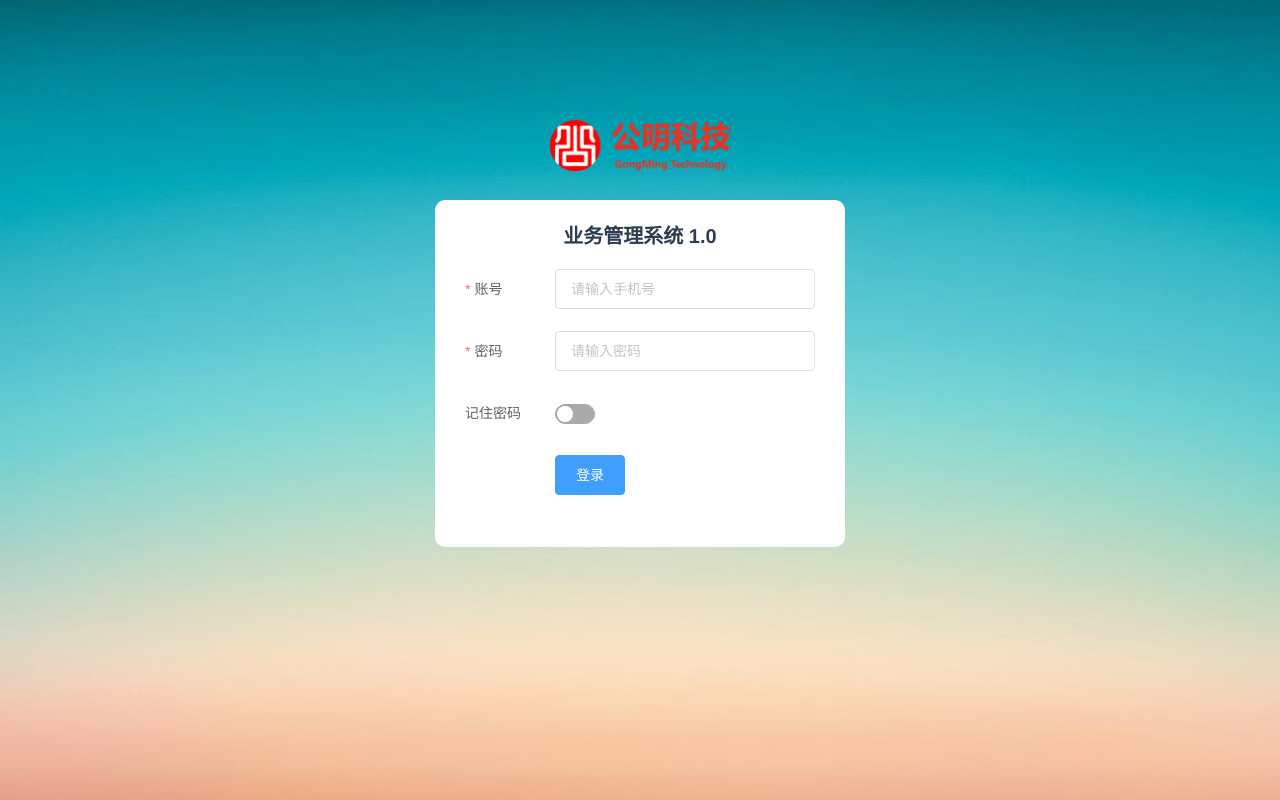
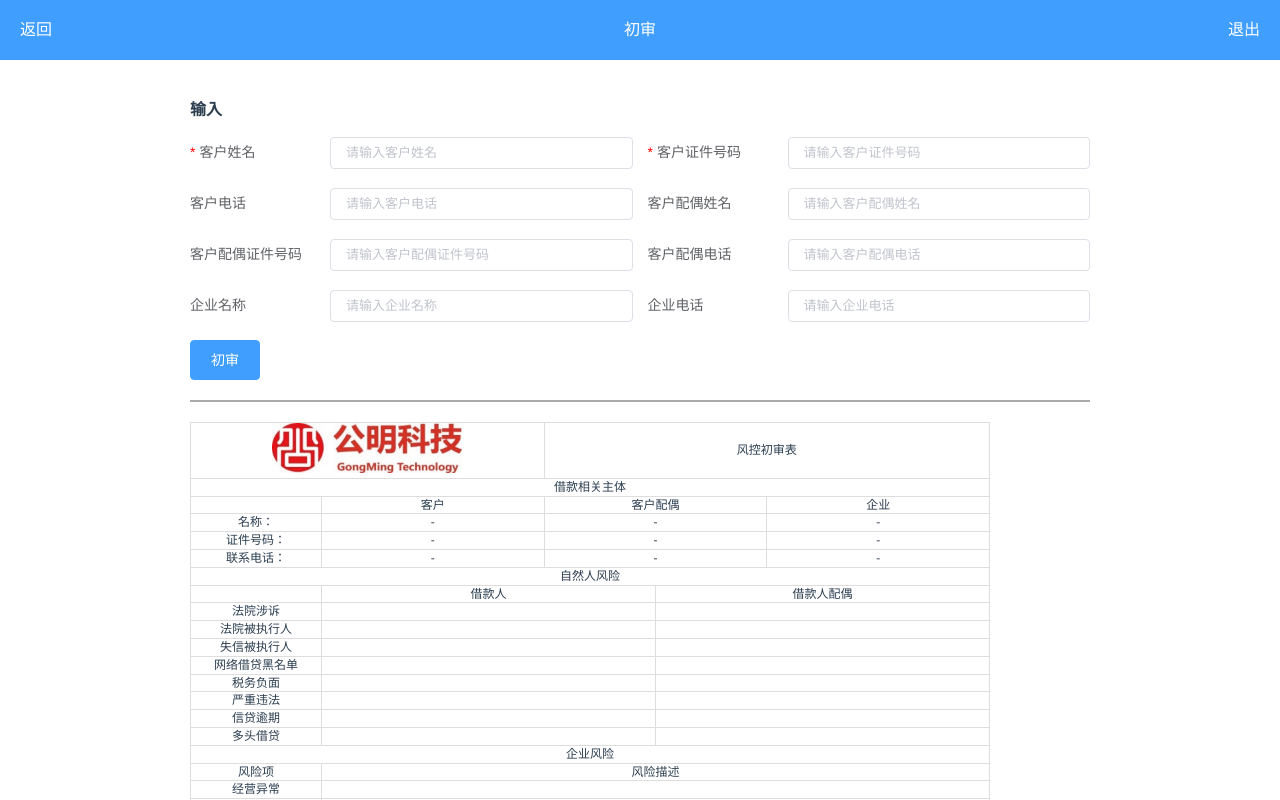
Before and after one commit to 3wot/vue-star-customer, a Vue app: page /#/firstCheck in a window 1280 px wide. Before the commit this address led to /#/. Built offline with nearby package versions, Linux system fonts and the light colour scheme.

Commit message:
Signed-off-by: 3wot <j1j2w3@163.com>

```diff
--- a/src/components/FirstCheck.vue
+++ b/src/components/FirstCheck.vue
@@ -5,33 +5,77 @@
 			<Header back="true" title="初审"></Header>
 
 			<el-main class="c-main">
+				<div class="sec">
+					<p class="main-title"><span class="span-title">输入</span></p>
+					<el-form :size="formSize" label-width="140px" label-position="left">
+						<el-row :gutter="15">
 
-				<div class="sec">
+							<el-col :span="12">
+								<el-form-item label="客户姓名" class="label-danger">
+									<el-input v-model="BorrowerName" placeholder="请输入客户姓名"></el-input>
+								</el-form-item>
+							</el-col>
+							<el-col :span="12">
+								<el-form-item label="客户证件号码" class="label-danger">
+									<el-input v-model="BorrowerIDNO" placeholder="请输入客户证件号码"></el-input>
+								</el-form-item>
+							</el-col>
+							<el-col :span="12">
+								<el-form-item label="客户电话">
+									<el-input v-model="BorrowerMobile" placeholder="请输入客户电话"></el-input>
+								</el-form-item>
+							</el-col>
 
-					<el-form :size="formSize" label-width="120px" label-position="left">
-						<el-row>
+							<el-col :span="12">
+								<el-form-item label="客户配偶姓名">
+									<el-input v-model="BorrowerSpouseName" placeholder="请输入客户配偶姓名"></el-input>
+								</el-form-item>
+							</el-col>
+							<el-col :span="12">
+								<el-form-item label="客户配偶证件号码">
+									<el-input v-model="BorrowerSpouseIDNO" placeholder="请输入客户配偶证件号码"></el-input>
+								</el-form-item>
+							</el-col>
+							<el-col :span="12">
+								<el-form-item label="客户配偶电话">
+									<el-input v-model="BorrowerSpouseMobile" placeholder="请输入客户配偶电话"></el-input>
+								</el-form-item>
+							</el-col>
+							<el-col :span="12">
+								<el-form-item label="企业名称">
+									<el-input v-model="CompanyName" placeholder="请输入企业名称"></el-input>
+								</el-form-item>
+							</el-col>
+							<!-- <el-col :span="12">
+								<el-form-item label="企业证件号码">
+									<el-input v-model="BorrowerMobile" placeholder="请输入企业证件号码"></el-input>
+								</el-form-item>
+							</el-col> -->
+							<el-col :span="12">
+								<el-form-item label="企业电话">
+									<el-input v-model="CompanyPhone" placeholder="请输入企业电话"></el-input>
+								</el-form-item>
+							</el-col>
 							<el-col :span="24">
 								<el-button class="pull-left" type="primary" @click="firstCheck">初审</el-button>
 								<span v-if="loading" class="loading"><i class="el-icon-loading"></i></span>
 							</el-col>
 						</el-row>
+
+
 					</el-form>
 				</div>
-
 				<div class="sec">
 					<!-- <p class="main-title"><span class="span-title">表格</span></p> -->
 					<table class="show-table show-table-sm" cellpadding="0" cellspacing="0" border="1">
 						<tbody>
 							<tr>
-								<td colspan="2" rowspan="2">
+								<td colspan="2">
 									<img class="header1" src="../../static/header1.png">
 								</td>
 								<td colspan="5">
 									<span>风控初审表</span>
 								</td>
-							</tr>
-							<tr>
-								<td colspan="5">编号:{{OrderNo || '-'}}</td>
 							</tr>
 							<tr>
 								<td colspan="7">借款相关主体</td>
@@ -207,21 +251,6 @@
 						</tbody>
 					</table>
 
-
-					<el-form :size="formSize" class="m-t-20" label-width="120px" label-position="left">
-						<el-row :gutter="15">
-
-							<el-col :span="24">
-								<el-form-item label="上传初审表" class="label-danger">
-									<ImgUpload :arr="FirstAuditionImageUrl" :arrc="C_FirstAuditionImageUrl" :max="1"></ImgUpload>
-								</el-form-item>
-							</el-col>
-						</el-row>
-					</el-form>
-				</div>
-
-				<div class="sec">
-					<el-button class="pull-left" type="primary" @click="sub">完成</el-button>
 				</div>
 			</el-main>
 		</el-container>
@@ -236,7 +265,6 @@ import ImgList from './ImgList'
 
 export default {
 	components:{
-	// Button,Field
 		Header, ImgUpload, ImgList
 	},
 	name: 'FirstCheck',
@@ -290,28 +318,13 @@ data () {
 	}
 },
 mounted () {
-	// console.log(this.$route.params.id)
-	this.init()
 },
 methods:{
 
-
-	gotoLook() {
-		// 调到预报单
-		const id = this.$route.params.id
-		console.log(id)
-		this.$router.push({ name: 'look', params: { id }})
-	},
-
-	// 首页
-	gotoIndex() {
-		this.$router.push({ name : 'index' })
-	},
-
 	// 初审
 	firstCheck () {
-		const id = this.$route.params.id
-		const oprid = this.$route.params.oprid
+		const id = null
+		const oprid = null
 		const {
 			BorrowerIDNO,
 			BorrowerMobile,
@@ -336,6 +349,10 @@ methods:{
 			BorrowerSpouseName,
 			CompanyName,
 			BorrowerMarriageStatus,
+		}
+		if (!BorrowerIDNO || !BorrowerName) {
+			this.warn('请完成标红的项目！')
+			return
 		}
 		this.loading = true
 		this.pp('AuditBorrowerInfo', param, res => {
@@ -368,79 +385,6 @@ methods:{
 			}
 		})
 	},
-
-
-	// 初始化
-	init () {
-		const id = this.$route.params.id
-		// const hid = this.$route.params.hid
-		const param = {
-			OrderId: id,
-			// HouseId: hid,
-		}
-		this.pp('GetAuditBorrowerInfoParams', param, res => {
-			if (res.ret) {
-				const {
-					BorrowerIDNO,
-					BorrowerMobile,
-					BorrowerName,
-					BorrowerSpouseIDNO,
-					BorrowerSpouseMobile,
-					BorrowerSpouseName,
-					CompanyName,
-					CompanyPhone,
-					OrderNo,
-				} = res.data || {}
-				this.BorrowerIDNO = BorrowerIDNO
-				this.BorrowerMobile = BorrowerMobile
-				this.BorrowerName = BorrowerName
-				this.BorrowerSpouseIDNO = BorrowerSpouseIDNO
-				this.BorrowerSpouseMobile = BorrowerSpouseMobile
-				this.BorrowerSpouseName = BorrowerSpouseName
-				this.CompanyName = CompanyName
-				this.CompanyPhone = CompanyPhone
-				this.OrderNo = OrderNo
-			} else {
-				this.warn(res.msg)
-			}
-		})
-	},
-
-	// 确认
-	sub () {
-		const { id, hid, oprid } = this.$route.params
-		const FirstAuditionImageUrl = this.FirstAuditionImageUrl
-		const C_FirstAuditionImageUrl = this.C_FirstAuditionImageUrl
-
-		if (FirstAuditionImageUrl.length && C_FirstAuditionImageUrl.length) {
-
-		} else {
-			this.warn('请上传初审表！')
-			return
-		}
-		if (UPLOAD_NUM) {
-			this.warn('还有图片正在上传！')
-			return
-		}
-
-		const param = {
-			OrderId: id,
-			// HouseId: hid,
-			OperationRecordId: oprid,
-			FirstAuditionImageUrl:FirstAuditionImageUrl.join(),
-			C_FirstAuditionImageUrl:C_FirstAuditionImageUrl.join(),
-		}
-		console.log(param)
-		this.pp('CompleteAuditBorrowerInfo', param, res => {
-			if (res.ret) {
-				// 跳到操作页面
-				this.$router.push({ name : 'opList', params: { id, hid }})
-			} else {
-				this.warn(res.msg)
-			}
-		})
-	},
-
 
 	// 去详情页面
 	gotoDetail(type) {
--- a/src/components/FirstDetail.vue
+++ b/src/components/FirstDetail.vue
@@ -45,9 +45,6 @@
 						</el-row>
 					</el-form>
 				</div>
-
-
-
 			</el-main>
 		</el-container>
 
--- a/src/components/Valuation.vue
+++ b/src/components/Valuation.vue
@@ -321,7 +321,6 @@ export default {
 				Floor,
 				BuildingFinishYear,
 			}
-			debugger
 			this.loading = true
 			this.pp('HouseValuation', param, res => {
 				this.loading = false
```
Lines whose indentation alone changed are shown as unchanged.
